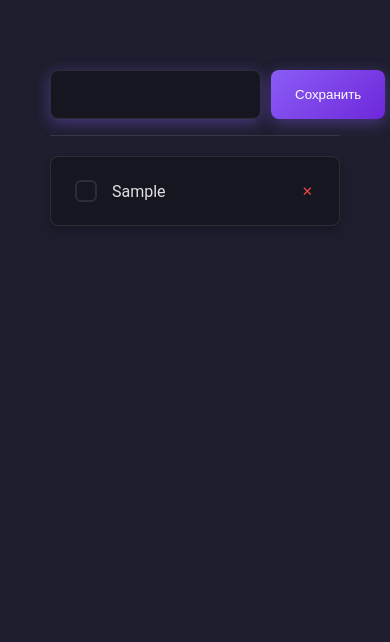
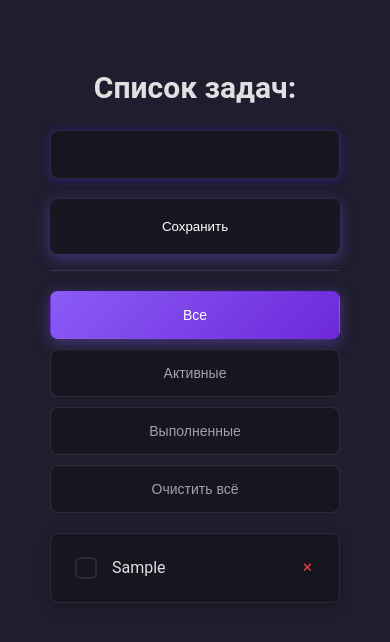
Before and after one commit to AtamanovPetr/todo-list, a React (Vite) app: page / in a window 390 px wide. Both pictures are taken after typing "Sample" into the empty fields and a click on the button "Сохранить". Shown: the top 642 px of the page. Built offline with nearby package versions, Linux system fonts and the light colour scheme.

Commit message:
add filter

```diff
--- a/src/App.tsx
+++ b/src/App.tsx
@@ -1,10 +1,23 @@
-import { useState } from "react";
+import { useState, useEffect } from "react";
 import type { Todo, FilterType } from "./types";
 import AddTodoForm from "./components/AddTodoForm";
 import TodoList from "./components/TodoList";
+import FilterButtons from "./components/FilterButtons";
 function App() {
   const [todos, setTodos] = useState<Todo[]>([]);
   const [filter, setFilter] = useState<FilterType>("all");
+  useEffect(() => {
+    const saved = localStorage.getItem("todos");
+    if (saved) {
+      const state = JSON.parse(saved);
+      setTodos(state);
+    }
+  }, []);
+  useEffect(() => {
+    if (todos.length > 0) {
+      localStorage.setItem("todos", JSON.stringify(todos));
+    }
+  }, [todos]);
   function handleAddTodo(text: string) {
     const newTodo: Todo = {
       id: crypto.randomUUID(),
@@ -23,10 +36,31 @@ function App() {
   function handleDelete(id: string) {
     setTodos((prev) => prev.filter((todo) => todo.id !== id));
   }
+  const filteredTodos = todos.filter((todo) => {
+    if (filter === "active") {
+      return !todo.completed;
+    } else if (filter === "completed") {
+      return todo.completed;
+    }
+    return true;
+  });
+  function handleClearAll() {
+    setTodos([]);
+  }
+
   return (
     <div className="container">
       <AddTodoForm onAdd={handleAddTodo} />
-      <TodoList todos={todos} onToggle={handleToggle} onDelete={handleDelete} />
+      <FilterButtons
+        onClear={handleClearAll}
+        filter={filter}
+        onFilterChange={setFilter}
+      />
+      <TodoList
+        todos={filteredTodos}
+        onToggle={handleToggle}
+        onDelete={handleDelete}
+      />
     </div>
   );
 }
--- a/src/components/AddTodoForm.tsx
+++ b/src/components/AddTodoForm.tsx
@@ -1,4 +1,5 @@
 import React, { useState } from "react";
+const audio = new Audio("/sounds/click.mp3");
 function AddTodoForm({ onAdd }: { onAdd: (text: string) => void }) {
   const [text, setText] = useState<string>("");
   function handleInput(e: React.ChangeEvent<HTMLInputElement>) {
@@ -6,11 +7,15 @@ function AddTodoForm({ onAdd }: { onAdd: (text: string) => void }) {
   }
   function sendText(e: React.FormEvent<HTMLFormElement>) {
     e.preventDefault();
-    onAdd(text);
+    if (text.length > 0) {
+      audio.play();
+      onAdd(text);
+    }
     setText("");
   }
   return (
     <section className="main">
+      <h1 className="todo-title">Список задач: </h1>
       <form action="#" onSubmit={sendText} className="todo-form">
         <input
           type="text"
--- /dev/null
+++ b/src/components/FilterButtons.tsx
@@ -0,0 +1,38 @@
+import React from "react";
+import type { FilterType } from "../types";
+function FilterButtons({
+  filter,
+  onFilterChange,
+  onClear,
+}: {
+  filter: FilterType;
+  onFilterChange: (value: FilterType) => void;
+  onClear: () => void;
+}) {
+  const buttons: { label: string; value: FilterType }[] = [
+    { label: "Все", value: "all" },
+    { label: "Активные", value: "active" },
+    { label: "Выполненные", value: "completed" },
+  ];
+  return (
+    <div className="filter-buttons">
+      {buttons.map((btn) => (
+        <button
+          onClick={() => onFilterChange(btn.value)}
+          key={btn.value}
+          className={
+            filter === btn.value
+              ? "filter-btn filter-btn--active"
+              : "filter-btn"
+          }
+        >
+          {btn.label}
+        </button>
+      ))}
+      <button className="filter-btn" onClick={onClear}>
+        Очистить всё
+      </button>
+    </div>
+  );
+}
+export default FilterButtons;
--- a/src/components/TodoItem.tsx
+++ b/src/components/TodoItem.tsx
@@ -1,5 +1,6 @@
 import React from "react";
 import type { Todo } from "../types";
+const audioCheck = new Audio("/sounds/water.wav");
 function TodoItem({
   todo,
   onToggle,
@@ -14,7 +15,10 @@ function TodoItem({
       <input
         className="todo-item__checkbox"
         type="checkbox"
-        onChange={() => onToggle(todo.id)}
+        onChange={() => {
+          onToggle(todo.id);
+          audioCheck.play();
+        }}
       ></input>
       <span
         className={`todo-item__text ${todo.completed ? "todo-item__text--completed" : ""}`}
--- a/src/index.css
+++ b/src/index.css
@@ -1,3 +1,6 @@
+* {
+  box-sizing: border-box;
+}
 :root {
   --bg: #1e1e2f;
   --card-bg: rgba(20, 20, 30, 0.75);
@@ -35,7 +38,7 @@ body {
   border: 1px solid var(--card-border);
   background: var(--card-bg);
   color: var(--text-primary);
-  box-shadow: 0 4px 15px rgba(139, 92, 246, 0.4);
+  box-shadow: 0 1px 10px rgba(89, 18, 253, 0.4);
   transition: all 0.2s ease;
 }
 .todo-input:focus {
@@ -45,11 +48,10 @@ body {
 .todo-btn {
   padding: 12px 24px;
   border-radius: 8px;
-  border: none;
-  background: var(--accent);
+  background: var(--card-bg);
   color: #fff;
   cursor: pointer;
-  background: linear-gradient(135deg, var(--accent), #6d28d9);
+  border: linear-gradient(135deg, var(--accent), #6d28d9);
   box-shadow: 0 4px 15px rgba(139, 92, 246, 0.4);
   transition: all 0.2s ease;
 }
@@ -61,6 +63,7 @@ body {
   display: flex;
   align-items: center;
   padding: 20px;
+  max-width: 300px;
   border-radius: 8px;
   background: var(--card-bg);
   border: 1px solid var(--card-border);
@@ -118,3 +121,64 @@ body {
 .main {
   padding-top: 70px;
 }
+
+.filter-buttons {
+  display: flex;
+  gap: 10px;
+  margin-bottom: 20px;
+  flex-wrap: wrap;
+}
+
+.filter-btn {
+  padding: 15px 30px;
+  border-radius: 8px;
+  border: 1px solid var(--card-border);
+  background: var(--card-bg);
+  color: var(--text-secondary);
+  cursor: pointer;
+  font-size: 14px;
+  transition: all 0.2s ease;
+}
+
+.filter-btn:hover {
+  background: var(--btn-hover-bg);
+  color: var(--text-primary);
+}
+
+.filter-btn--active {
+  background: linear-gradient(135deg, var(--accent), #6d28d9);
+  color: #fff;
+  border-color: transparent;
+  box-shadow: 0 4px 15px rgba(139, 92, 246, 0.4);
+}
+
+.filter-btn--active:hover {
+  box-shadow: 0 6px 20px rgba(139, 92, 246, 0.6);
+}
+
+.todo-title {
+  text-align: center;
+  font-size: 50px;
+  margin-top: 0;
+  transition: 0.3s all;
+}
+
+@media (max-width: 450px) {
+  .todo-form {
+    flex-direction: column;
+  }
+  .todo-input {
+    width: 100%;
+    margin-bottom: 10px;
+  }
+  .todo-btn {
+    width: 100%;
+    padding: 20px 30px;
+  }
+  .todo-title {
+    font-size: 30px;
+  }
+  .filter-buttons {
+    flex-direction: column;
+  }
+}
```
Also changed, not shown: 2 other files (tests, documents, lock files or other folders).
